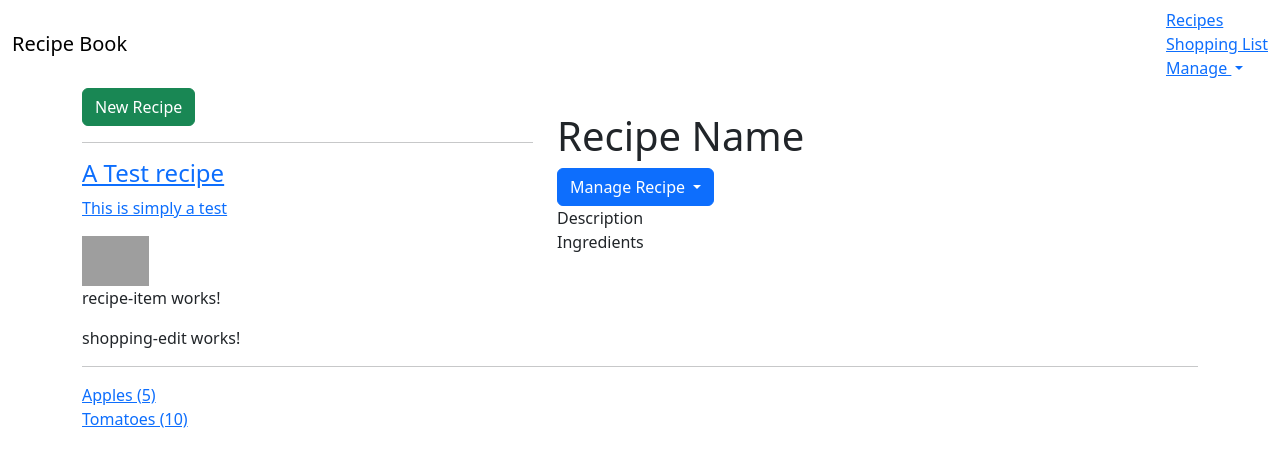
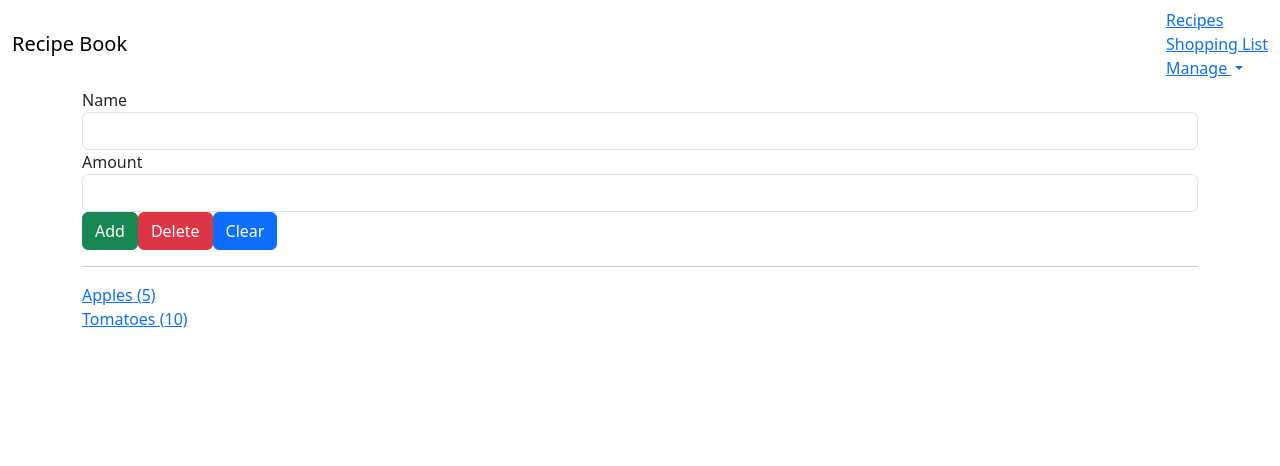
Before and after one commit to Calebjorgensen/Recipe-Book, an Angular app: page / in a window 1280 px wide. Both pictures are taken after a click on the link "Shopping List". Shown: the top 466 px of the page. Built offline with nearby package versions, Linux system fonts and the light colour scheme; grey boxes are pictures that could not be loaded.

Commit message:
header updated for data bidning

```diff
--- a/src/app/app.component.html
+++ b/src/app/app.component.html
@@ -1,9 +1,9 @@
-<app-header></app-header>
+<app-header (featureSelected)="onNavigate($event)"></app-header>
 <div class="container">
     <div class="row">
         <div class="col-md-12">
-            <app-recipes></app-recipes>
-            <app-shopping-list></app-shopping-list>
+            <app-recipes *ngIf="loadedFeature === 'recipe'"></app-recipes>
+            <app-shopping-list *ngIf="loadedFeature !== 'recipe'"></app-shopping-list>
         </div>
     </div>
 </div>
--- a/src/app/app.component.ts
+++ b/src/app/app.component.ts
@@ -7,5 +7,13 @@ import { Component } from '@angular/core';
   styleUrl: './app.component.css'
 })
 export class AppComponent {
+  loadedFeature = 'recipe';
+
+
   title = 'recipe-book';
+
+
+  onNavigate(feature: string) {
+    this.loadedFeature = feature;
+  }
 }
--- a/src/app/header/header.component.html
+++ b/src/app/header/header.component.html
@@ -6,8 +6,8 @@
 
         <div class="navbar-default">
             <ul class="nav navbar-nav">
-                <li><a href="#">Recipes</a></li>
-                <li><a href="#">Shopping List</a></li>
+                <li><a href="#" (click)="onSelect('recipe')">Recipes</a></li>
+                <li><a href="#" (click)="onSelect('shopping-list')">Shopping List</a></li>
             </ul>
             <ul class="nav navbar-nav navbar-right">
                 <li class="dropdown">
--- a/src/app/header/header.component.ts
+++ b/src/app/header/header.component.ts
@@ -1,4 +1,4 @@
-import { Component } from '@angular/core';
+import { Component, EventEmitter, Output } from '@angular/core';
 
 @Component({
   selector: 'app-header',
@@ -7,6 +7,11 @@ import { Component } from '@angular/core';
   styleUrl: './header.component.css'
 })
 export class HeaderComponent {
+  @Output() featureSelected = new EventEmitter<string>();
 
 
+  onSelect(feature: string){
+    this.featureSelected.emit(feature);
+  }
+
 }
--- a/src/app/shopping-list/shopping-edit/shopping-edit.component.html
+++ b/src/app/shopping-list/shopping-edit/shopping-edit.component.html
@@ -1 +1,23 @@
-<p>shopping-edit works!</p>
+<div class="row">
+    <div class="col-xs-12">
+        <form>
+            <div class="row">
+                <div class="col-sm-05 form-group">
+                    <label for="name">Name</label>
+                    <input type="text" id="name" class="form-control">
+                </div>
+                <div class="col sm-2" form-group>
+                    <label for="amount">Amount</label>
+                    <input type="number" id="amount" class="form-control">
+                </div>
+            </div>
+            <div class="row">
+                <div class="col-xs-12">
+                    <button class="btn btn-success" type="submit">Add</button>
+                    <button class="btn btn-danger" type="button">Delete</button>
+                    <button class="btn btn-primary" type="button">Clear</button>
+                </div>
+            </div>
+        </form>
+    </div>
+</div>
```
